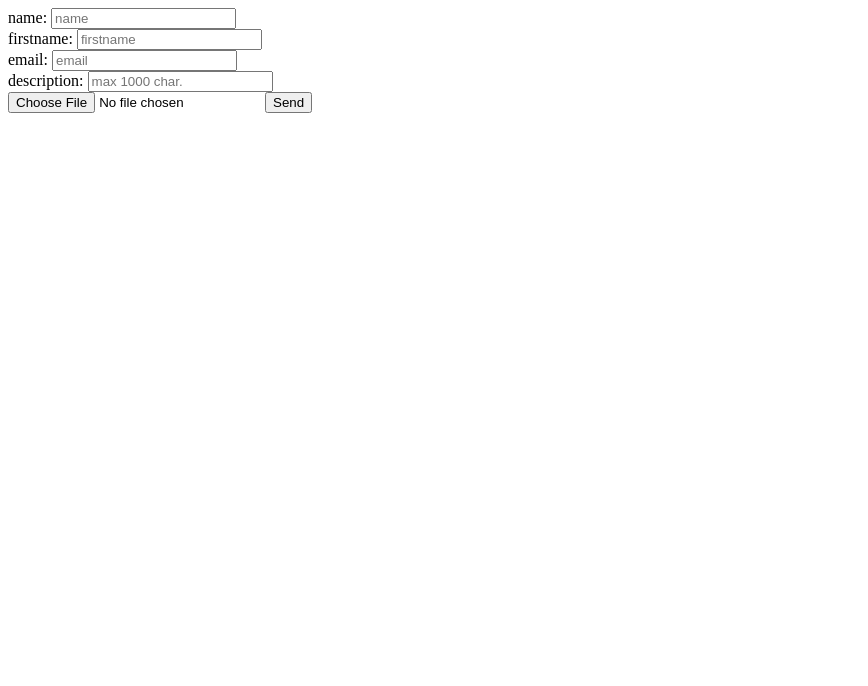
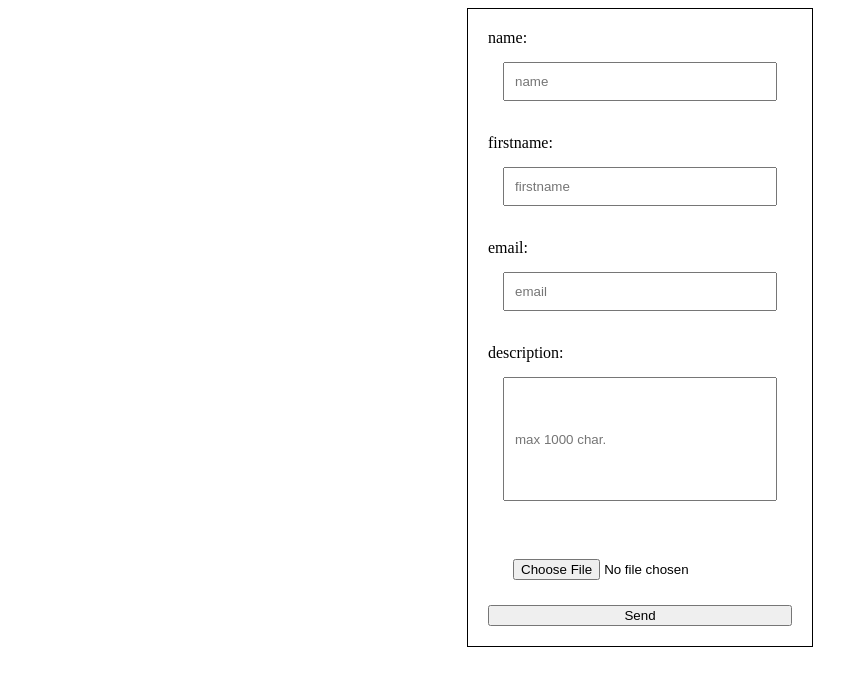
Before and after one commit to Ethanosaure/hackers-poulette, a PHP site: page /php/index.php in a window 1280 px wide. Shown: the top 686 px of the page, without its empty margins (0-868 px from the left). Run offline with PHP 8.4, Linux system fonts and the light colour scheme.

Commit message:
adding some css

```diff
--- a/api/src/css/style.css
+++ b/api/src/css/style.css
@@ -1,3 +1,25 @@
 .honey {
   display: none;
 }
+
+body {
+  display: flex;
+  justify-content: center;
+  align-items: center;
+}
+
+form {
+  padding: 20px;
+  display: flex;
+  justify-content: space-around;
+  flex-direction: column;
+  border: 1px solid black;
+}
+form .description {
+  width: 250px;
+  height: 100px;
+}
+form input {
+  padding: 10px;
+  margin: 15px;
+}/*# sourceMappingURL=style.css.map */
--- /dev/null
+++ b/api/src/css/style.scss
@@ -0,0 +1,23 @@
+.honey{
+  display : none;
+}
+body{
+    display: flex;
+    justify-content: center;
+    align-items: center;
+}
+form{
+    padding: 20px;
+    display: flex;
+    justify-content: space-around;
+    flex-direction: column;
+    border: 1px solid black;
+    .description{
+        width:250px;
+        height:100px
+    }
+    input{
+        padding: 10px;
+        margin: 15px;
+    }
+}
--- a/api/src/php/index.php
+++ b/api/src/php/index.php
@@ -127,12 +127,12 @@ if (isset($_POST['button'])) {
 <head>
     <meta charset="UTF-8">
     <meta name="viewport" content="width=device-width, initial-scale=1.0">
-    <link rel="stylesheet" href="../css/style.css">
+    <link rel="stylesheet" href="..\css\style.css">
     <title>Contact Support</title>
 </head>
 <body>
     <form method='POST' enctype="multipart/form-data">
-        <label for='name'>name:</label>
+        <label for='name' id='name'>name:</label>
         <input type='text' name='name' value='' placeholder="name"> <br>
          <?php if (isset($_POST['button'])) {
              if ($sanitized_name !== $name) {
@@ -167,7 +167,7 @@ if (isset($_POST['button'])) {
             }
         } ?>
         <label for='description'>description:</label>
-        <input type='text' name='description' value='' placeholder='max 1000 char.'><br>
+        <input type='text' name='description' value='' placeholder='max 1000 char.' class="description"><br>
         <?php if (isset($_POST['button'])) {
             if ($sanitized_description !== $description) {
                 $check = false;
```
Also changed, not shown: 1 other file.
